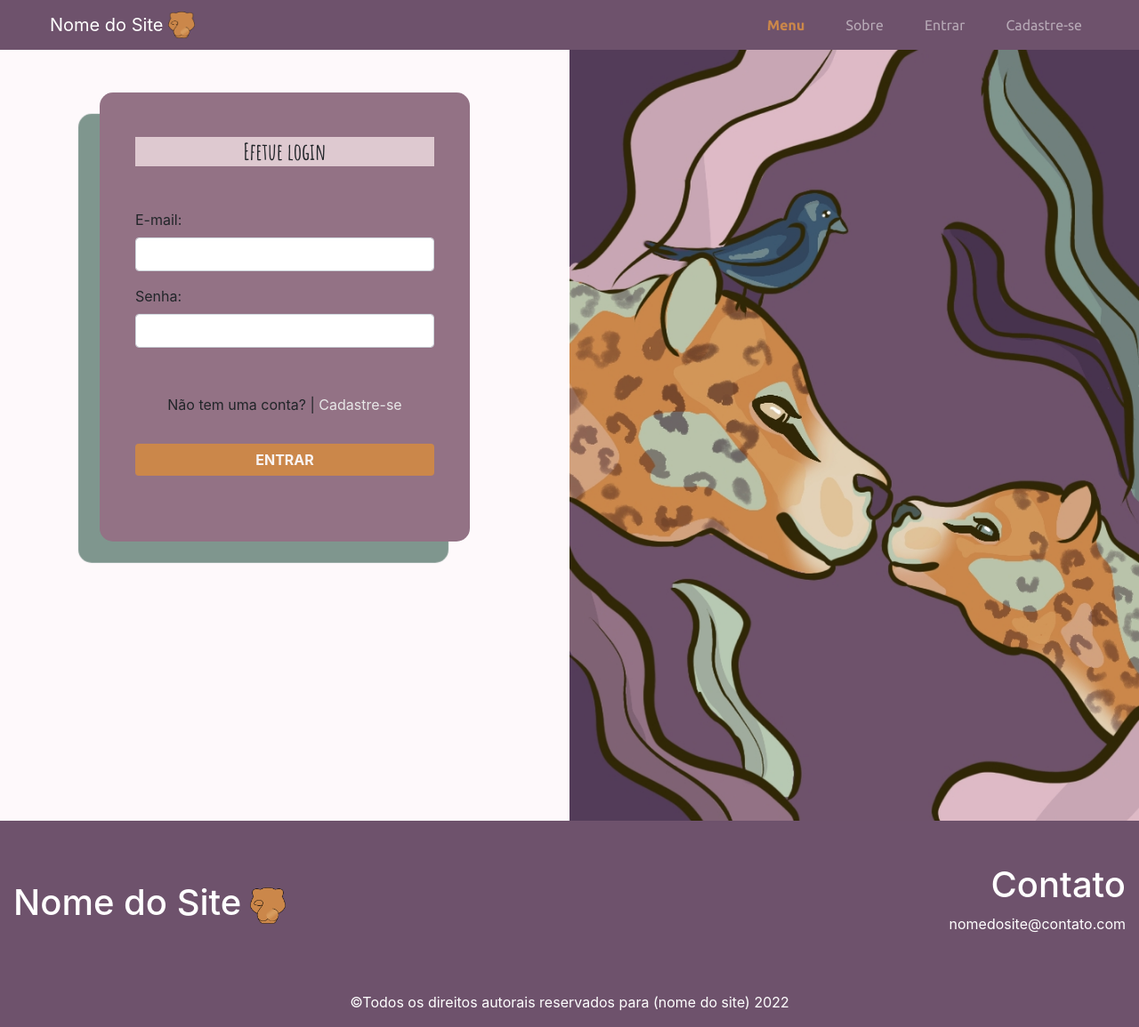
After one commit to bagm4/tcc, a Django app: page /entrar/ in a window 1280 px wide. The commit adds this page. Shown: the whole page at 89% size. Run offline with Django 4.2, Linux system fonts and the light colour scheme.

Commit message:
commit19

```diff
--- a/main/templates/base.html
+++ b/main/templates/base.html
@@ -61,7 +61,7 @@
                     <a class="nav-link" href="{% url 'sobre' %}">Sobre</a>
                 </li>
                 <li class="nav-item">
-                    <a class="nav-link" href="#">Login</a>
+                    <a class="nav-link" href="{% url 'entrar' %}">Entrar</a>
                 </li>
                 <li class="nav-item">
                     <a class="nav-link" href="{% url 'cadastro' %}">Cadastre-se</a>
--- a/main/templates/cadastro.html
+++ b/main/templates/cadastro.html
@@ -17,7 +17,7 @@
     <div class="col-6" style="padding: 0% 5%;">
         <div class="cl_style m-5"> <!--para css-->
             <h2 class="cltitulo text-center">Efetue Cadastro</h2>
-            <div class="form-group">
+            <div class="form-group mt-5">
                 <label for="">Nome:</label>
                 <input class="form-control" type="text">
             </div>
@@ -34,8 +34,8 @@
                 <input class="form-control" type="text">
             </div>
             <div class="text-center">
-                <p class="pt-1 pb-3">Já esta registrado? | <a style="color: rgb(231, 231, 231) ;" href="">Entrar</a></p>
-                <a class="btn btn-primary mb-3 bnt_style fontNegrito" href="#" role="button">cadastrar</a>
+                <p class="pt-1 pb-3">Já esta registrado? | <a style="color: rgb(231, 231, 231) ;" href="{% url 'entrar' %}">Entrar</a></p>
+                <a class="btn btn-primary mb-3 bnt_style fontNegrito" href="{% url 'entrar' %}" role="button">cadastrar</a>
             </div>
         </div><!--para css-->
     </div>
--- /dev/null
+++ b/main/templates/entrar.html
@@ -0,0 +1,40 @@
+{% extends 'base.html' %}
+{% load static %}
+
+{% block titulo %} Home {% endblock %}
+
+{% block conteudo %}
+
+<style>
+    .bnt_style{
+        background-color: #CB874A;
+        border: none;
+        text-transform: uppercase;
+        color: #f8f4f4;
+        width: 100%;
+    }
+</style>
+<div class="row  ml-0 mr-0 pr-0">
+    <div class="col-6" style="padding: 0% 5%;">
+        <div class="cl_style m-5"> <!--para css-->
+            <h2 class="cltitulo text-center">Efetue login</h2>
+            <div class="form-group mt-5">
+                <label for="">E-mail:</label>
+                <input class="form-control" type="text">
+            </div>
+            <div class="form-group">
+                <label for="">Senha:</label>
+                <input class="form-control" type="text">
+            </div>
+            <div class="text-center mt-5">
+                <p class="pt-1 pb-3">Não tem uma conta? | <a style="color: rgb(231, 231, 231) ;" href="{% url 'cadastro' %}">Cadastre-se</a></p>
+                <a class="btn btn-primary mb-4 bnt_style fontNegrito" href="" role="button">Entrar</a>
+            </div>
+        </div><!--para css-->
+    </div>
+    <div class="col-6 pr-0 pl-0">
+        <img class="img-fluid" src="{% static 'img/img_login.png' %}" alt="">
+    </div>
+</div>
+
+{% endblock conteudo %}
--- a/main/views.py
+++ b/main/views.py
@@ -19,3 +19,6 @@ def mapa_mental(request):
 
 def cadastro(request):
     return render (request, 'cadastro.html')
+
+def entrar(request):
+    return render (request, 'entrar.html')
--- a/tcc/urls.py
+++ b/tcc/urls.py
@@ -25,4 +25,5 @@ urlpatterns = [
     path('resumo/', resumo, name="resumo"),
     path('mapamental/', mapa_mental, name="mapa_mental"),
     path('cadastro/', cadastro, name="cadastro"),
+    path('entrar/', entrar, name="entrar"),
 ]
```
Also changed, not shown: main/static/css/style.css (line endings or trailing spaces).
